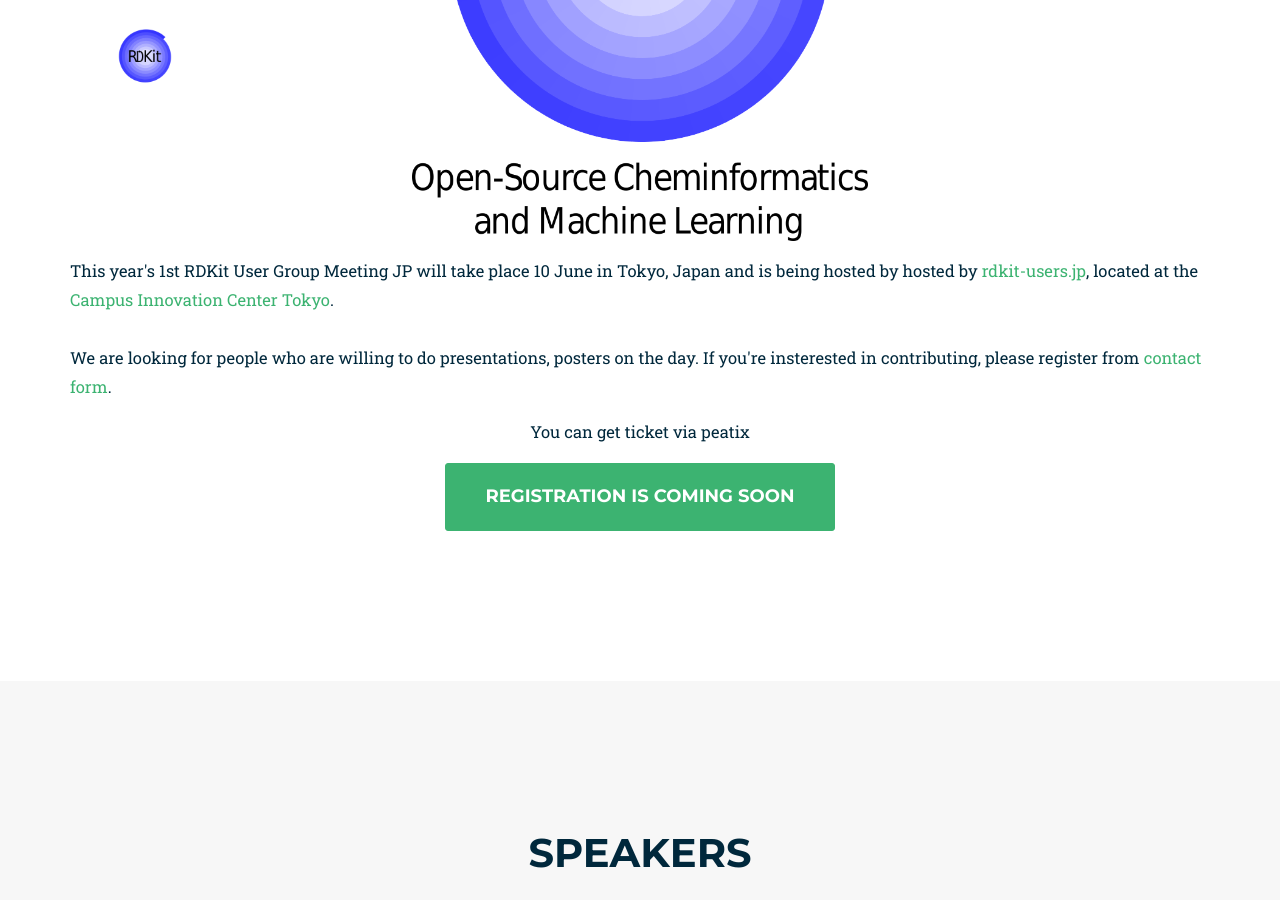
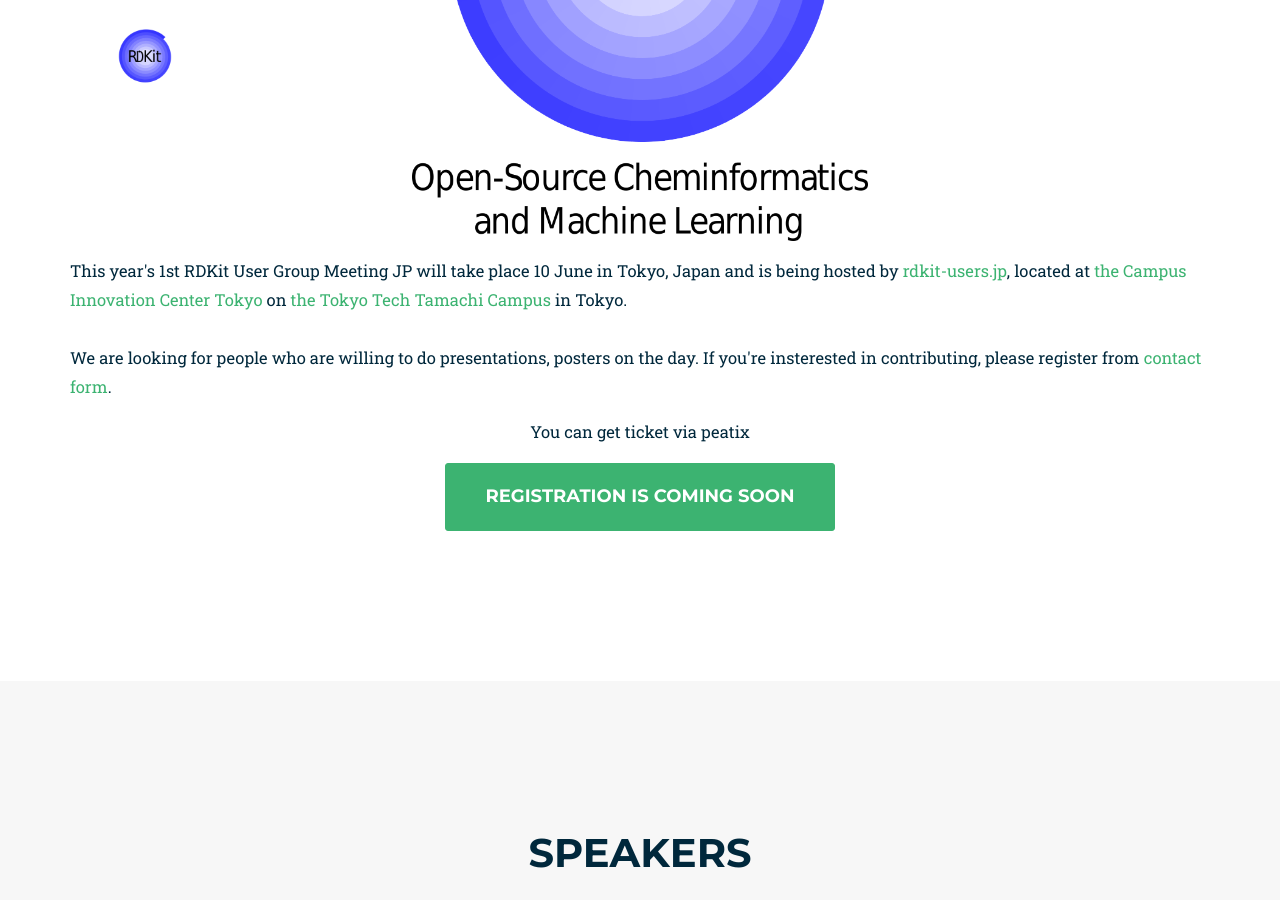
Before and after one commit to rdkit-users-jp/UGMJP2020, a Jekyll site: the page built from index.html, in a window 1280 px wide and 900 px high, scrolled down 1374 px. Built offline with Jekyll 4.4.1, drawn with Linux system fonts in a browser that asks for light colours; some web fonts are replaced.

Commit message:
Change from Japanese map to English map

```diff
--- a/_includes/2017_data/intro.html
+++ b/_includes/2017_data/intro.html
@@ -14,14 +14,19 @@
                 </center>
             </p>
             <p>
-                This year's 1st RDKit User Group Meeting JP will take place 10 June in Tokyo, Japan and is being hosted
-                by hosted by <a href="http://rdkit-users.jp/">rdkit-users.jp</a>, located at the <a
-                    href="http://www.cictokyo.jp/access.html">Campus
-                    Innovation Center Tokyo</a>.<br><br>
+                This year's 1st RDKit User Group Meeting JP will take place 10 June in Tokyo, Japan and is being
+                hosted by <a href="http://rdkit-users.jp/" target="_blank" rel="noopener noreferrer">rdkit-users.jp</a>,
+                located at <a href="https://www.titech.ac.jp/english/maps/tamachi/" target="_blank"
+                    rel="noopener noreferrer">the
+                    Campus Innovation Center Tokyo</a> on <a href="https://www.titech.ac.jp/english/maps/#tamachi"
+                    target="_blank" rel="noopener noreferrer">the Tokyo Tech Tamachi Campus</a> in
+                Tokyo.<br><br>
 
-                We are looking for people who are willing to do presentations, posters on the day. If you're insterested
+                We are looking for people who are willing to do presentations, posters on the day. If you're
+                insterested
                 in contributing, please register from <a
-                    href="https://docs.google.com/forms/d/e/1FAIpQLScM2XSpFUQ2vTn1E09FHXqM5wJ0QqU4V2d_nlGGDRzX1mtJew/viewform">contact
+                    href="https://docs.google.com/forms/d/e/1FAIpQLScM2XSpFUQ2vTn1E09FHXqM5wJ0QqU4V2d_nlGGDRzX1mtJew/viewform"
+                    target="_blank" rel="noopener noreferrer">contact
                     form</a>.
             </p>
             <p class="text-center">You can get ticket via peatix</p>
```
Also changed, not shown: 2 other files.
